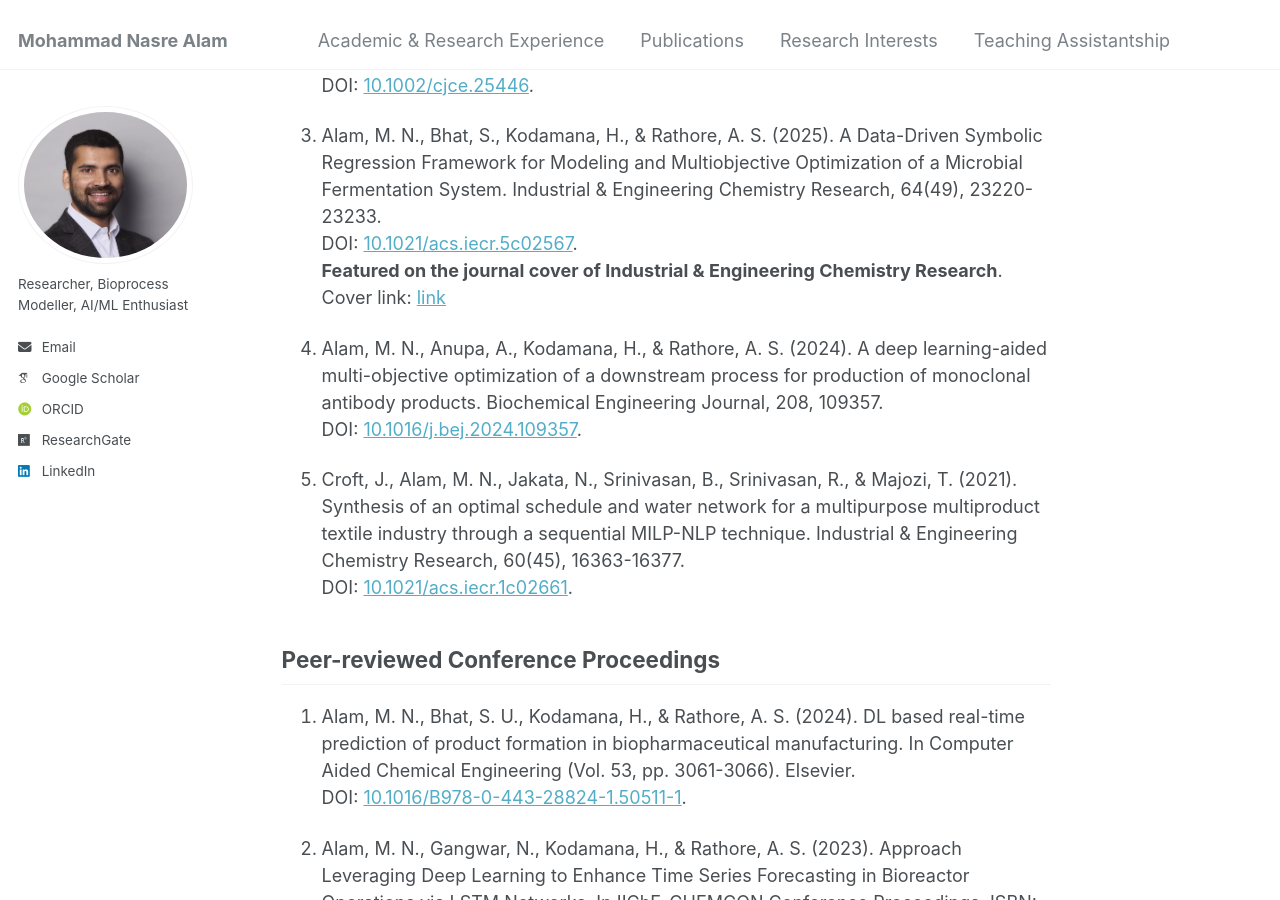
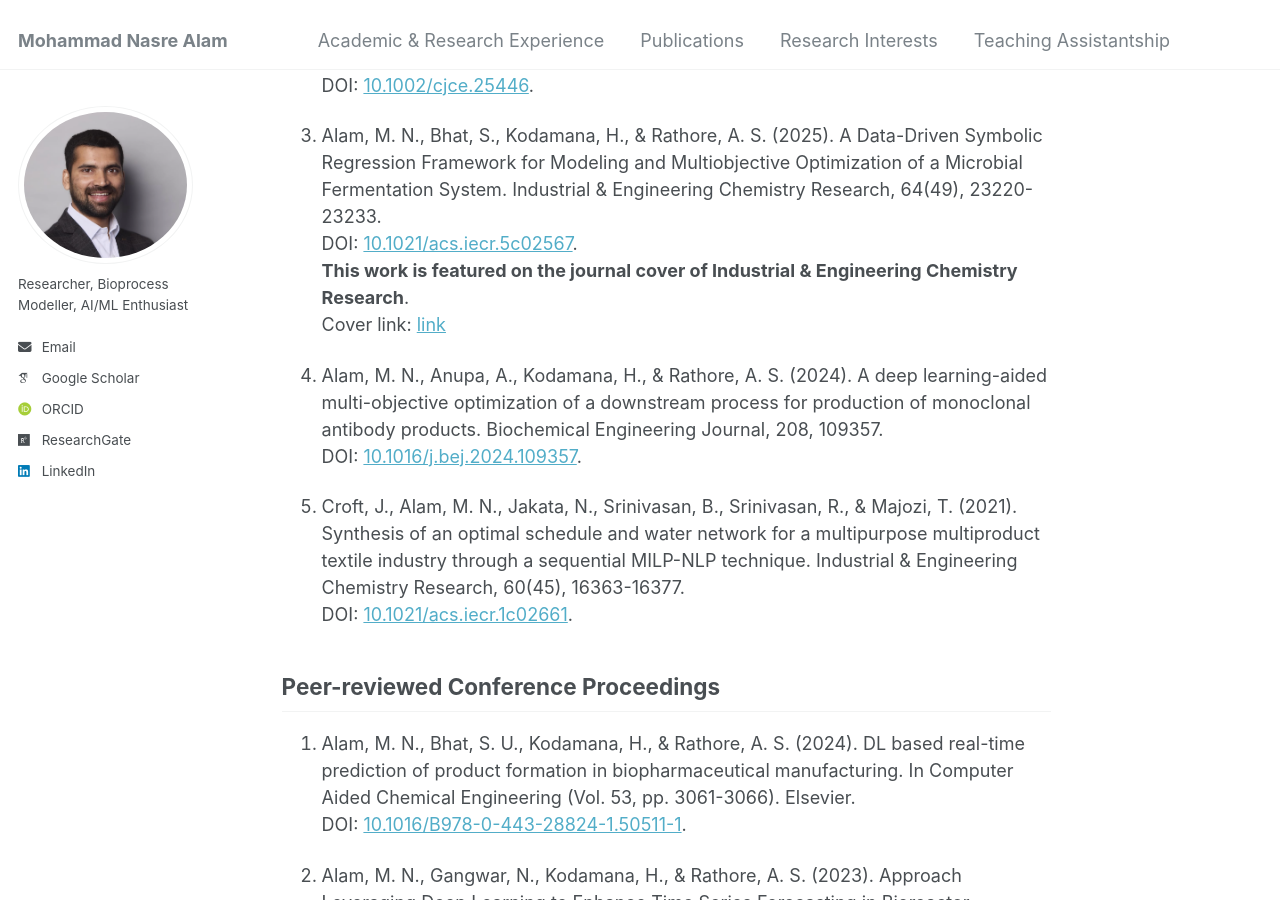
Before and after one commit to mdnasreiit/mdnasreiit.github.io, a Jekyll site: the page built from _pages/publications.md, in a window 1280 px wide and 900 px high, scrolled down 445 px. Built offline with Jekyll 4.4.1, drawn with Linux system fonts in a browser that asks for light colours; some web fonts are replaced; our own code applies the rules of GitHub Pages for plain Markdown files.

Commit message:
Update publications.md

```diff
--- a/_pages/publications.md
+++ b/_pages/publications.md
@@ -15,7 +15,7 @@ redirect_from:
 
 2. Alam, M. N., Anurag, A., Gangwar, N., Ramteke, M., Kodamana, H., & Rathore, A. S. (2025). Physics-informed neural networks guided modelling and multiobjective optimization of a mAb production process. The Canadian Journal of Chemical Engineering, 2025, 103(3), 1319-1334.<br>  DOI: [10.1002/cjce.25446](https://doi.org/10.1002/cjce.25446).<br>
 
-3. Alam, M. N., Bhat, S., Kodamana, H., & Rathore, A. S. (2025). A Data-Driven Symbolic Regression Framework for Modeling and Multiobjective Optimization of a Microbial Fermentation System. Industrial & Engineering Chemistry Research, 64(49), 23220-23233. <br>  DOI: [10.1021/acs.iecr.5c02567](https://doi.org/10.1021/acs.iecr.5c02567). <br>**Featured on the journal cover of Industrial & Engineering Chemistry Research**.<br>
+3. Alam, M. N., Bhat, S., Kodamana, H., & Rathore, A. S. (2025). A Data-Driven Symbolic Regression Framework for Modeling and Multiobjective Optimization of a Microbial Fermentation System. Industrial & Engineering Chemistry Research, 64(49), 23220-23233. <br>  DOI: [10.1021/acs.iecr.5c02567](https://doi.org/10.1021/acs.iecr.5c02567). <br>**This work is featured on the journal cover of Industrial & Engineering Chemistry Research**.<br>
 Cover link: [link](https://pubs.acs.org/toc/iecred/64/49)
 
 
```
